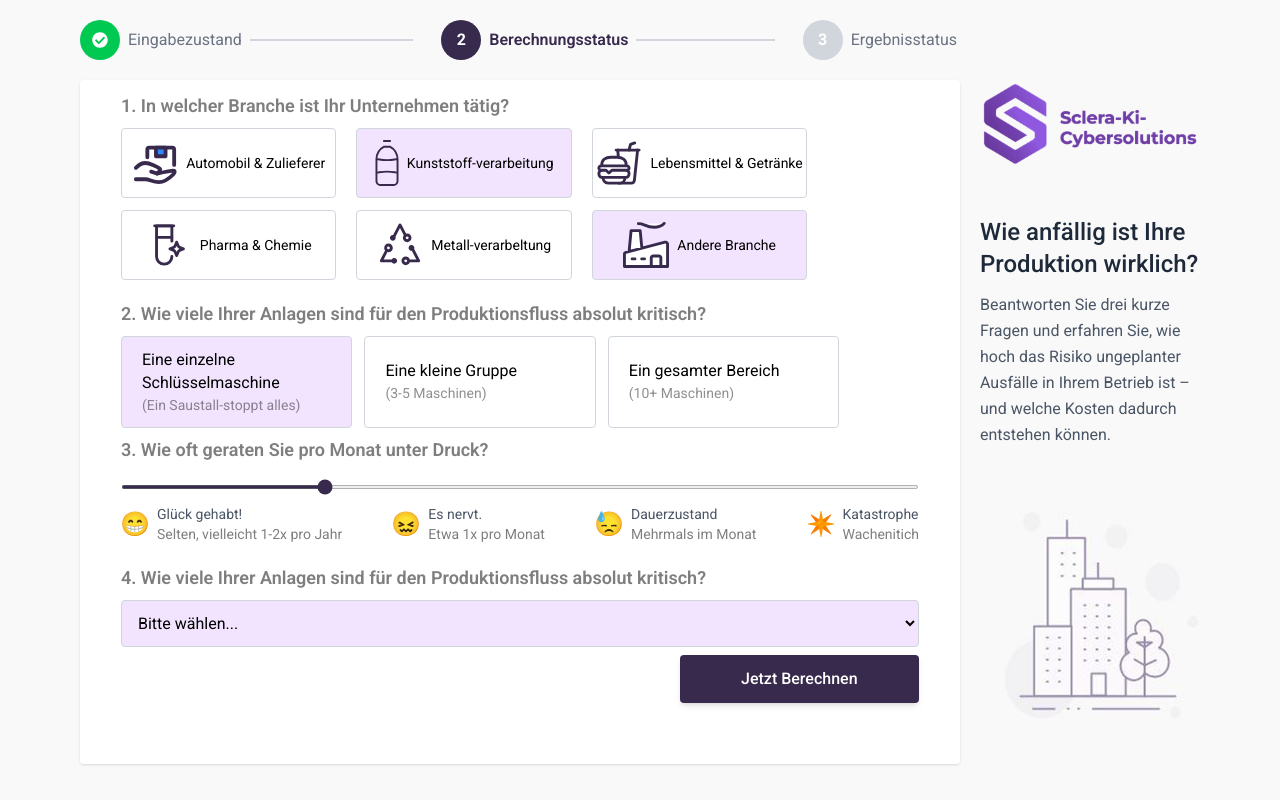
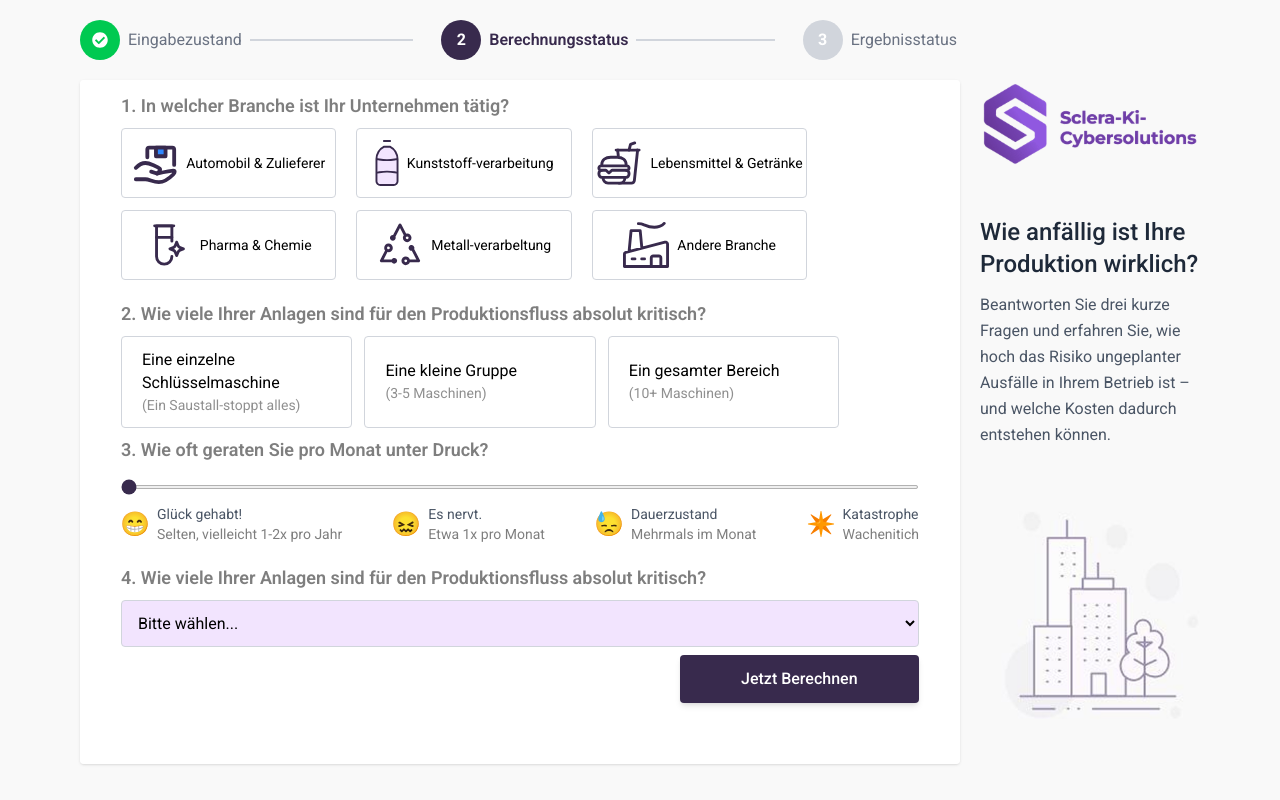
Before and after one commit to hafizahteshamali/PM_Roi_Calculator, a React (Vite) app in the folder Frontend/: page /input_state in a window 1280 px wide. Both pictures are taken after a click on the button "Jetzt kostenlosen Pilot-Check starten". Built offline with nearby package versions, Linux system fonts and the light colour scheme.

Commit message:
check state

```diff
--- a/Frontend/src/pages/InputState.jsx
+++ b/Frontend/src/pages/InputState.jsx
@@ -14,8 +14,52 @@ const steps = [
   { id: 3, title: "Ergebnisstatus" },
 ];
 
+const criticalOptions = [
+  {
+    label: "Eine einzelne Schlüsselmaschine",
+    subtitle: "(Ein Saustall-stoppt alles)",
+    value: 1,
+  },
+  {
+    label: "Eine kleine Gruppe",
+    subtitle: "(3-5 Maschinen)",
+    value: 3,
+  },
+  {
+    label: "Ein gesamter Bereich",
+    subtitle: "(10+ Maschinen)",
+    value: 10,
+  },
+];
+
 const InputState = () => {
   const [activeStep, setActiveStep] = useState(1);
+
+  // user inputs
+  const [selectedIndustry, setSelectedIndustry] = useState(null);
+  const [criticalMachines, setCriticalMachines] = useState(null);
+  const [pressure, setPressure] = useState(1);
+  const [area, setArea] = useState("");
+
+  // results
+  const [costs, setCosts] = useState(0);
+  const [savings, setSavings] = useState(0);
+
+  const handleCalculate = () => {
+    if (!criticalMachines) {
+      alert("Bitte wählen Sie eine kritische Maschinenoption aus!");
+      return;
+    }
+
+    // calculation based on selected critical machine and pressure
+    const downtimeCost = criticalMachines * 70000 * pressure;
+    const saving = downtimeCost * 0.6;
+
+    setCosts(downtimeCost);
+    setSavings(saving);
+
+    setActiveStep(3);
+  };
 
   return (
     <div className="w-full lg:h-screen lg:overflow-hidden flex items-center justify-center px-4 sm:px-6 md:px-10 lg:px-20 py-6 sm:py-8 md:py-10">
@@ -122,8 +166,12 @@ const InputState = () => {
                     {industries.map((item, index) => (
                       <button
                         key={index}
-                        className={`w-full sm:w-[45%] md:w-[30%] lg:w-[27%] h-[70px] mb-3 flex justify-center items-center gap-2 border border-gray-300 rounded text-sm hover:bg-purple-50 ${
-                          item.hoverr && "bg-[#F2E4FE]"
+                        onClick={() => setSelectedIndustry(item.c_name)}
+                        className={`w-full sm:w-[45%] md:w-[30%] lg:w-[27%] h-[70px] mb-3 flex justify-center items-center gap-2 border border-gray-300 rounded text-sm
+                        ${
+                          selectedIndustry === item.c_name
+                            ? "bg-[#F2E4FE]"
+                            : "hover:bg-purple-50"
                         }`}
                       >
                         <img src={item.icon} alt="" />
@@ -132,23 +180,26 @@ const InputState = () => {
                     ))}
                   </div>
 
-                  {/* Q2 */}
+                  {/* Q2 - Critical Machines */}
                   <h2 className="text-lg font-semibold my-2 text-[#00000081]">
-                    2. Wie viele Ihrer Anlagen sind für den Produktionsfluss
-                    absolut kritisch?
+                    2. Wie viele Ihrer Anlagen sind für den Produktionsfluss absolut kritisch?
                   </h2>
                   <div className="flex flex-wrap gap-3">
-                    {production_FlowData.map((item, index) => (
+                    {criticalOptions.map((option, index) => (
                       <button
                         key={index}
-                        className={`flex flex-col justify-center items-start w-full lg:w-[29%] border border-gray-300 rounded px-5 py-3 text-sm hover:bg-purple-50 ${
-                          item.dark && "bg-[#F2E4FE]"
+                        onClick={() => setCriticalMachines(option.value)}
+                        className={`flex flex-col justify-center items-start w-full lg:w-[29%] border border-gray-300 rounded px-5 py-3 text-sm
+                        ${
+                          criticalMachines === option.value
+                            ? "bg-[#F2E4FE]"
+                            : ""
                         }`}
                       >
                         <p className="text-[16px] font-[400] text-left">
-                          {item.text}
+                          {option.label}
                         </p>
-                        <p className="text-[#00000070]">{item.subtitle}</p>
+                        <p className="text-[#00000070]">{option.subtitle}</p>
                       </button>
                     ))}
                   </div>
@@ -162,10 +213,11 @@ const InputState = () => {
                     <div className="hidden md:block w-full">
                       <input
                         type="range"
-                        min="0"
+                        min="1"
                         max="4"
-                        step="any"
-                        defaultValue="1"
+                        step="1"
+                        value={pressure}
+                        onChange={(e) => setPressure(Number(e.target.value))}
                         className="w-full h-1 accent-[#382A4D]"
                       />
                       <div className="flex justify-between text-xs sm:text-sm text-gray-600 mt-2">
@@ -188,14 +240,14 @@ const InputState = () => {
 
                     {/* Mobile → vertical */}
                     <div className="flex md:hidden flex-row items-center gap-4 w-full">
-                      {/* Vertical Slider */}
                       <div className="h-[220px] flex items-center">
                         <input
                           type="range"
-                          min="0"
+                          min="1"
                           max="4"
-                          step="any"
-                          defaultValue="1"
+                          step="1"
+                          value={pressure}
+                          onChange={(e) => setPressure(Number(e.target.value))}
                           orient="vertical"
                           className="appearance-none w-2 h-[220px] accent-[#382A4D]"
                           style={{
@@ -227,10 +279,13 @@ const InputState = () => {
 
                   {/* Q4 */}
                   <h2 className="text-lg font-semibold mt-5 mb-2 text-[#00000081]">
-                    4. Wie viele Ihrer Anlagen sind für den Produktionsfluss
-                    absolut kritisch?
+                    4. Wie viele Ihrer Anlagen sind für den Produktionsfluss absolut kritisch?
                   </h2>
-                  <select className="w-full border border-gray-300 rounded bg-[#F2E4FE] p-3 mb-2 outline-none">
+                  <select
+                    value={area}
+                    onChange={(e) => setArea(e.target.value)}
+                    className="w-full border border-gray-300 rounded bg-[#F2E4FE] p-3 mb-2 outline-none"
+                  >
                     <option value="">Bitte wählen...</option>
                     <option value="single">
                       Eine einzelne Schlüsselmaschine
@@ -246,7 +301,7 @@ const InputState = () => {
                   {/* Calculate button */}
                   <div className="w-full flex justify-end items-center">
                     <button
-                      onClick={() => setActiveStep(3)}
+                      onClick={handleCalculate}
                       className="w-full lg:w-[30%] bg-[#382A4D] hover:bg-[#382a4de0] text-white px-6 py-3 rounded shadow-md font-medium"
                     >
                       Jetzt Berechnen
@@ -256,6 +311,7 @@ const InputState = () => {
               </div>
             )}
 
+            {/* Step 3 - Results */}
             {activeStep === 3 && (
               <div className="p-6 w-full flex flex-col justify-center items-center">
                 {/* Result Boxes */}
@@ -266,7 +322,7 @@ const InputState = () => {
                       Ihre vermeidbaren Kosten pro Jahr:
                     </p>
                     <h3 className="text-2xl sm:text-3xl md:text-4xl font-bold text-red-600">
-                      210.000 €
+                      {costs.toLocaleString()} €
                     </h3>
                     <img
                       src="/assets/images/bar.svg"
@@ -290,7 +346,7 @@ const InputState = () => {
                       Ihr mögliches Einsparpotenzial:
                     </p>
                     <h3 className="text-2xl sm:text-3xl md:text-4xl font-bold text-green-600">
-                      126.000 €
+                      {savings.toLocaleString()} €
                     </h3>
                     <img
                       src="/assets/images/streamline-ultimate-color_saving-money-flower.svg"
```
Also changed, not shown: 1 other file (tests, documents, lock files or other folders).
